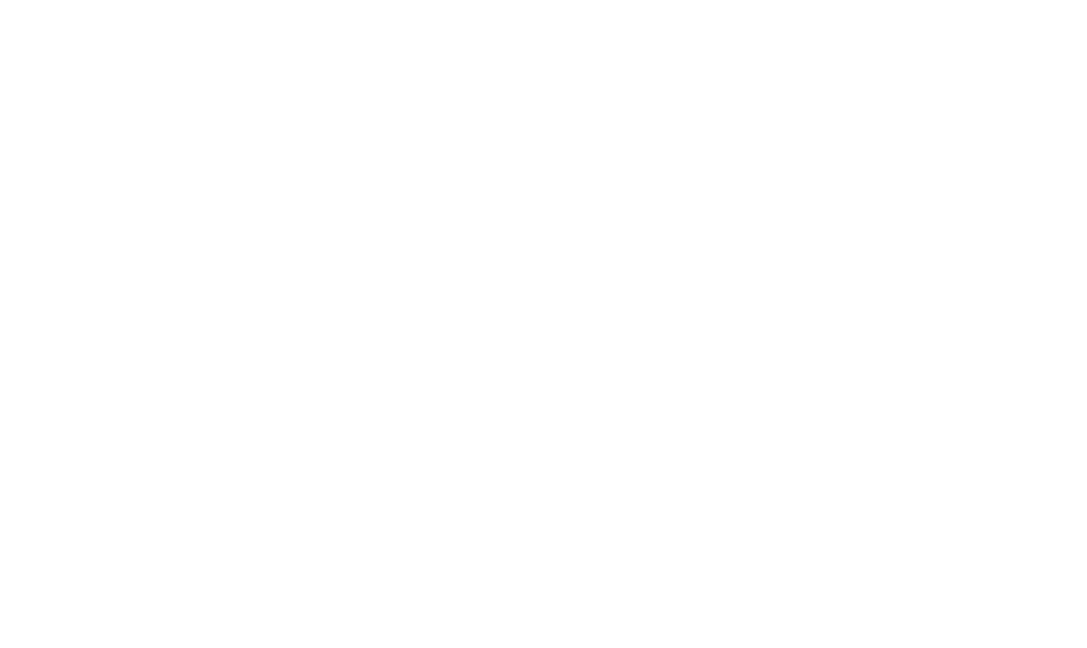
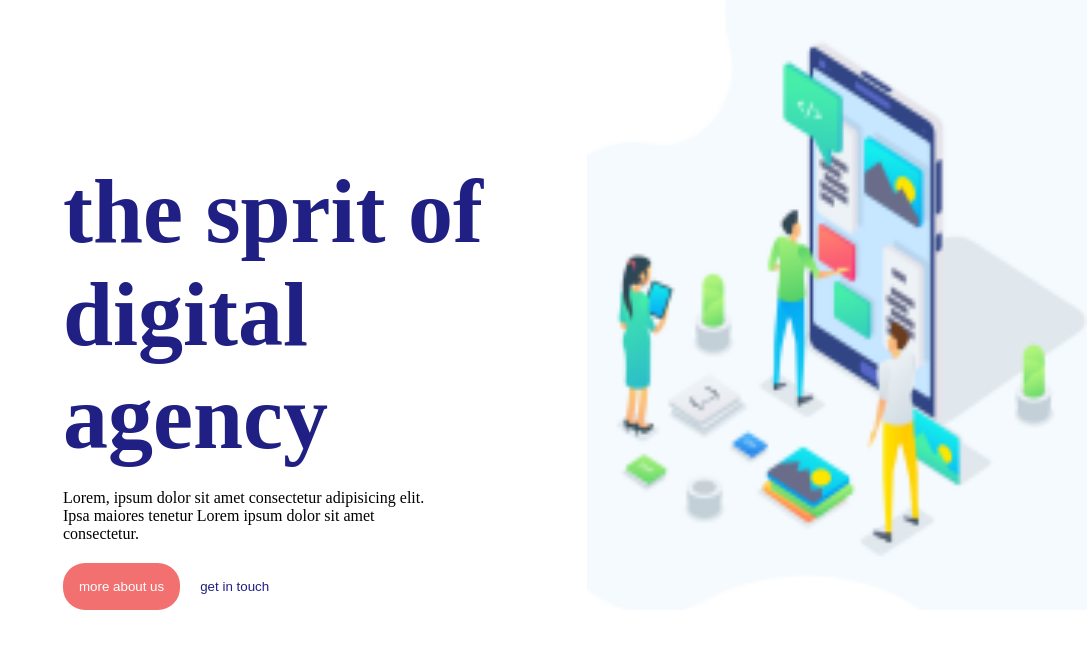
Before and after one commit to basma-elhamidi/PROJET-BASMA-AHLAM, a plain HTML site: page index.html in a window 1280 px wide. Shown: the whole page, without its empty margins (193-1280 px from the left). Drawn offline with Linux system fonts and the light colour scheme.

Commit message:
section 2

```diff
--- a/index.html
+++ b/index.html
@@ -1,13 +1,33 @@
 <!DOCTYPE html>
 <html lang="en">
+
 <head>
     <meta charset="UTF-8">
     <meta name="viewport" content="width=device-width, initial-scale=1.0">
     <title>Document</title>
+    <link rel="stylesheet" href="./public/css/app.css">
 </head>
+
 <body>
+    <!-- section 1 -->
     <div class="navbare">
 
     </div>
+    <!-- section 2 -->
+    <div class="parent1">
+        <div class="child1">
+            <h1>the sprit of digital agency</h1>
+            <p>Lorem, ipsum dolor sit amet consectetur adipisicing elit. Ipsa maiores tenetur Lorem ipsum dolor sit amet
+                consectetur.</p>
+            <div>
+                <button class="red" type="button">more about us</button>
+                <button class="white" type="button">get in touch</button>
+            </div>
+        </div>
+        <div class="child2">
+            <img width="500px" src="./public/images/Screenshot 2025-03-04 140951.png" alt="">
+        </div>
+    </div>
 </body>
+
 </html>
--- a/public/css/app.css
+++ b/public/css/app.css
@@ -0,0 +1,45 @@
+*{
+    margin: 0;
+    padding: 0;
+}
+h1{
+    color: rgb(32, 32, 132);
+    font-size: 90px;
+}
+.parent1{
+    display: flex;
+gap: 10px;
+width: 100%;
+}
+.child1{
+    display: flex;
+    flex-direction: column;
+    gap: 20px;
+    padding-top: 20vh;
+    padding-left: 20vw;
+    width: 50%;
+
+}
+p{
+    width: 30vw;
+}
+.child2{
+    display: flex;
+    justify-content: flex-end;
+    width: 50%;
+}
+.red{
+    background-color: #f37070;
+    border-radius: 22px;
+    border: none;
+    color: white;
+    padding: 1rem;
+}
+.white{
+    border: none;
+    color:rgb(32, 32, 132);
+    padding: 1rem;
+    background-color: transparent;
+    border-radius: 22px;
+
+}
```
Also changed, not shown: public/images/Screenshot 2025-03-04 140951.png (added).
